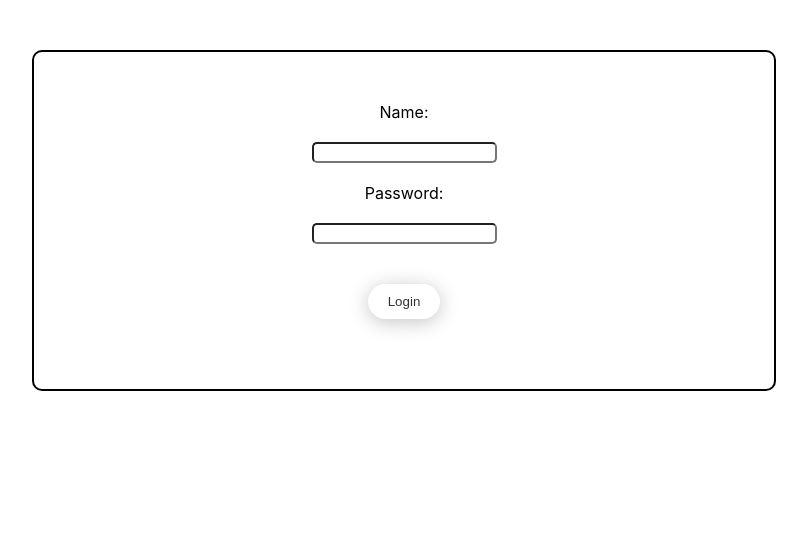
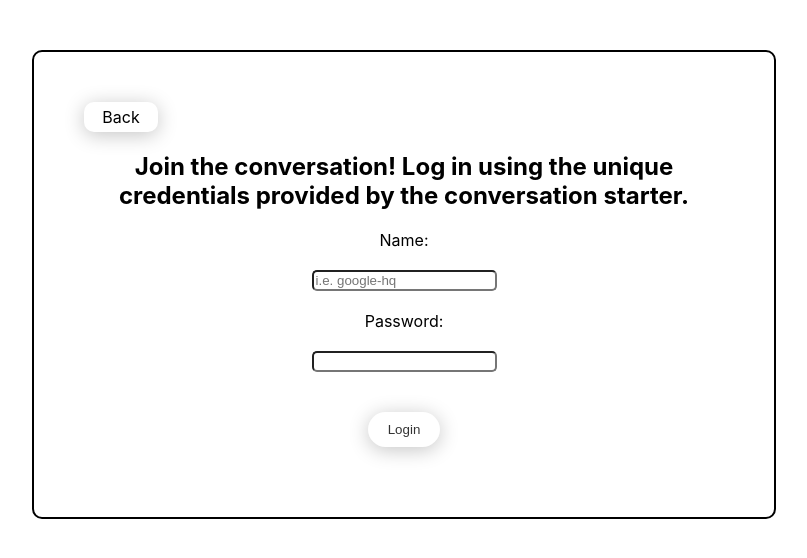
Before and after one commit to madd-ison/samepage-client, a React (Create React App) app: page /login in a window 1280 px wide. Shown: the top 558 px of the page, without its empty margins (236-1043 px from the left). Built offline with nearby package versions, Linux system fonts and the light colour scheme.

Commit message:
revisions

```diff
--- a/src/LandingPage/LandingPage.css
+++ b/src/LandingPage/LandingPage.css
@@ -6,6 +6,17 @@
     color: #000;
 }
 
+#landing h1 {
+    padding: 20px;
+    font-size: 4vw;
+    border-radius: 10px;
+}
+
+#samepage {
+    border: 3px solid black;
+    width: 50%;
+    margin: 10px auto;
+}
 #example {
     display: flex;
     flex-direction: column;
@@ -31,19 +42,11 @@
     box-shadow: 0 3px 20px 0 #383a383b;
 }
 
-#samepage {
-    border: 6px solid black;
-    border-radius: 10px;
-    width: 50%;
-    padding: 40px;
-    margin: 10px auto;
-    box-shadow: 0 3px 20px 0 #383a383b;
-}
-
 #links {
     display: flex;
     flex-direction: column;
     justify-content: center;
+    font-weight: 600;
 }
 
 #links a {
@@ -51,8 +54,12 @@
     color: #000;
 }
 
+#signup-btn:hover, #login-btn:hover {
+    box-shadow: 0 3px 20px 0 #f3f3a1;
+}
+
 #links #signup-btn, #login-btn {
-    border: 3px solid black;
+    border: 2px solid #000;
     padding: 20px;
     border-radius: 10px;
     margin: 10px 20px;
@@ -79,6 +86,6 @@
     }
 
     #landing h1 {
-        font-size: 4vw;
+        font-size: 5vw;
     }
 }
--- a/src/LandingPage/LandingPage.js
+++ b/src/LandingPage/LandingPage.js
@@ -7,7 +7,7 @@ function LandingPage() {
     return (
             <div id='landing'>
                 <h2>Make sure you're on the</h2>
-                <h1 id='samepage'>samePage.</h1>
+                <Link to='/'><h1 id='samepage'>samePage.</h1></Link>
                     <h4>Free & easy. Start your group discussion now:</h4>
                     <div id='links'>
                         <Link to='/signup'><div id='signup-btn'>START YOUR PAGE</div></Link>
--- a/src/Login/Login.css
+++ b/src/Login/Login.css
@@ -1,13 +1,38 @@
-.login-form {
+.login {
     margin: 30px auto;
     padding: 50px;
     border: 2px solid black;
-    text-align: center;
     display: block;
     width: 50%;
     border-radius: 10px;
 }
 
-.login-form button {
+.login h2 {
+    text-align: center;
+}
+
+.login button {
     margin-top: 20px;
 }
+
+#login-form {
+    text-align: center;
+}
+
+#back {
+    box-shadow: 0 3px 20px 0 #0000003b;
+    width: 10%;
+    border-radius: 10px;
+    text-align: center;
+    padding: 5px;
+}
+
+#back:hover {
+    cursor: pointer;
+    box-shadow: 0 3px 20px 0 #f3f3a1;
+}
+
+a {
+    color: #000;
+    text-decoration-line: none;
+}
--- a/src/Login/Login.js
+++ b/src/Login/Login.js
@@ -1,4 +1,5 @@
 import React, {useState} from 'react'
+import {Link} from 'react-router-dom'
 import TokenService from '../services/token-service'
 import AuthApiService from '../services/auth-api-service'
 import './Login.css'
@@ -28,8 +29,11 @@ function Login() {
       }
     }
     return (
-        <section className='login-form'>
-        <form onSubmit={handleSubmitJwtAuth}>
+        <section className='login'>
+        <Link to='/'><div id='back'>Back</div></Link>
+        <h2>Join the conversation! Log in using the unique credentials
+          provided by the conversation starter.</h2>
+        <form id='login-form' onSubmit={handleSubmitJwtAuth}>
             <label htmlFor='username'>
                 Name: </label>
                 <br />
@@ -37,6 +41,7 @@ function Login() {
                     type="text"
                     name="username"
                     value={username}
+                    placeholder='i.e. google-hq'
                     onChange={e => setUsername(e.target.value)}
                     required
                     />
--- a/src/SignUp/SignUp.css
+++ b/src/SignUp/SignUp.css
@@ -3,10 +3,17 @@
     padding: 50px;
     border: 2px solid black;
     border-radius: 10px;
-    text-align: center;
     display: block;
     width: 50%;
     box-shadow: 0 3px 20px 0 #383a383b;
+}
+
+#signup-box h2 {
+    text-align: center;
+}
+
+#signup-form {
+    text-align: center;
 }
 
 #signup-form button {
--- a/src/SignUp/SignUp.js
+++ b/src/SignUp/SignUp.js
@@ -1,4 +1,5 @@
 import React, {useState} from 'react'
+import {Link} from 'react-router-dom'
 import './SignUp.css'
 import AuthApiService from '../services/auth-api-service'
 
@@ -25,19 +26,23 @@ function SignUp() {
   }
     return (
         <div id='signup-box'>
+        <Link to='/'><button>Back</button></Link>
+        <h2>Name your group or conversation and create a password. Share these login
+            credentials with whomever you'd like to join in!</h2>
             <form id='signup-form' onSubmit={handleSubmit}>
-                <label htmlFor='username'>Name your conversation:</label>
+                <label htmlFor='username'>Name:</label>
                 <br />
                     <input
                         id='user-name'
                         type='text'
                         name='username'
                         value={username}
+                        placeholder='i.e. google-hq'
                         onChange={e => setUsername(e.target.value)}
                         required
                     />
                 <br />
-                <label htmlFor='password'>Create a password to share with your team:</label>
+                <label htmlFor='password'>Password:</label>
                 <br />
                 <input
                     id='user-password'
--- a/src/SubmitPost/SubmitPost.js
+++ b/src/SubmitPost/SubmitPost.js
@@ -11,6 +11,9 @@ const SubmitPost = () => {
         e.preventDefault()
         try {
             const newMessage = {content, author}
+            if(!content) {
+                alert('You forgot to type your message!')
+            }
             await fetch(`${config.API_ENDPOINT}/api/messages`, {
                 method: "POST",
                 headers: {
```
